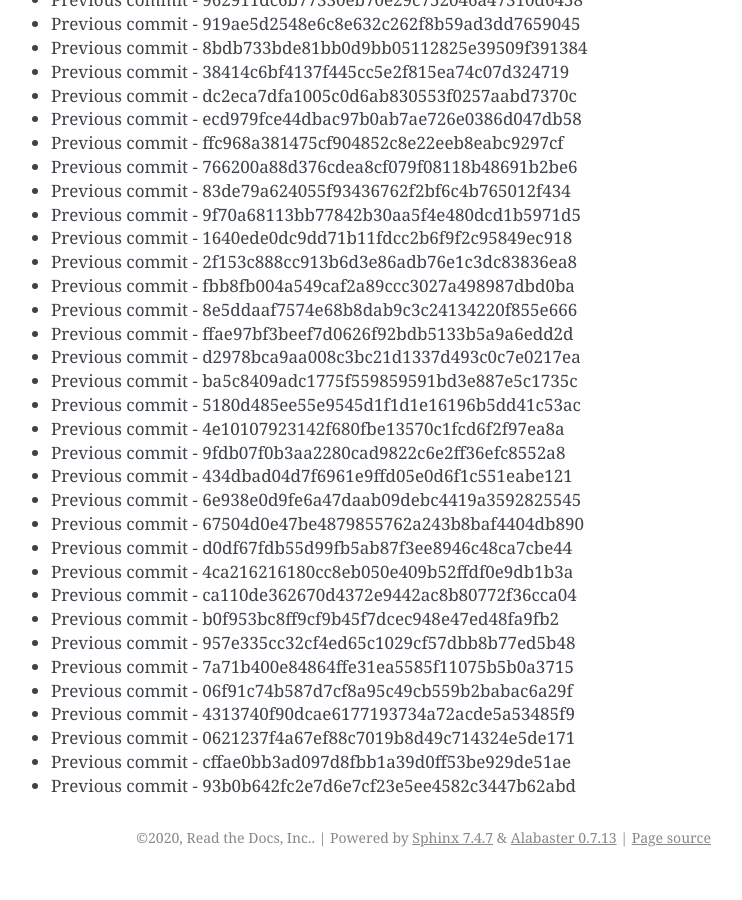
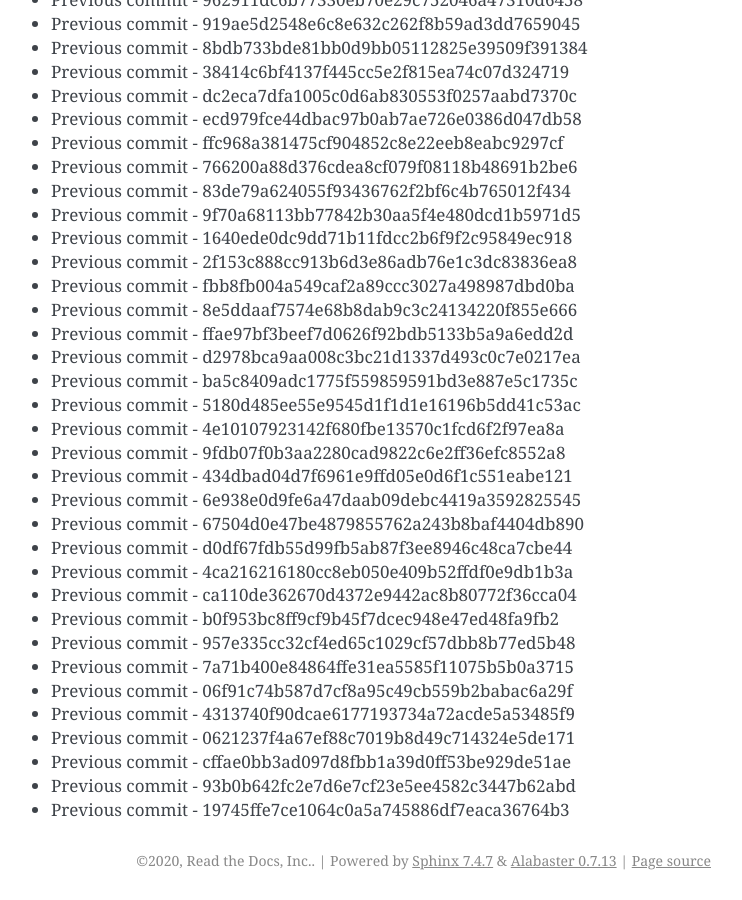
Before and after one commit to readthedocs/rtd-git-stresstest, a Sphinx documentation site: the page built from docs/updates.rst, in a window 1280 px wide and 900 px high, scrolled down 78923 px. Shown: the whole window, without its empty margins (399-1141 px from the left). Built offline with Sphinx 7.4.7, drawn with Linux system fonts in a browser that asks for light colours; before the commit the page ends 79800 px from its top, so only the background shows below that.

Commit message:
Generating commit from previous: 19745ffe7ce1064c0a5a745886df7eaca36764b3

```diff
--- a/docs/updates.rst
+++ b/docs/updates.rst
@@ -3348,3 +3348,4 @@ It can be tested for any performance characteristics.
 * Previous commit - 0621237f4a67ef88c7019b8d49c714324e5de171
 * Previous commit - cffae0bb3ad097d8fbb1a39d0ff53be929de51ae
 * Previous commit - 93b0b642fc2e7d6e7cf23e5ee4582c3447b62abd
+* Previous commit - 19745ffe7ce1064c0a5a745886df7eaca36764b3
```
